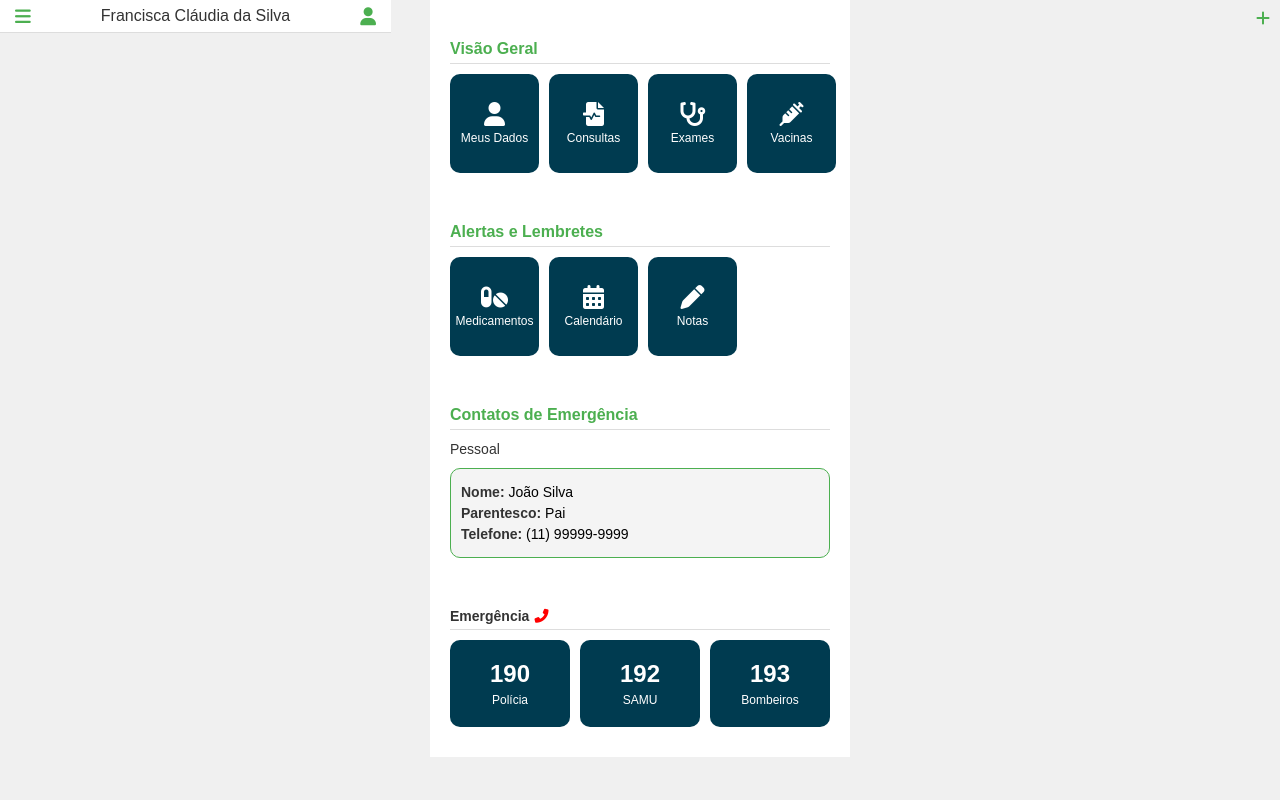
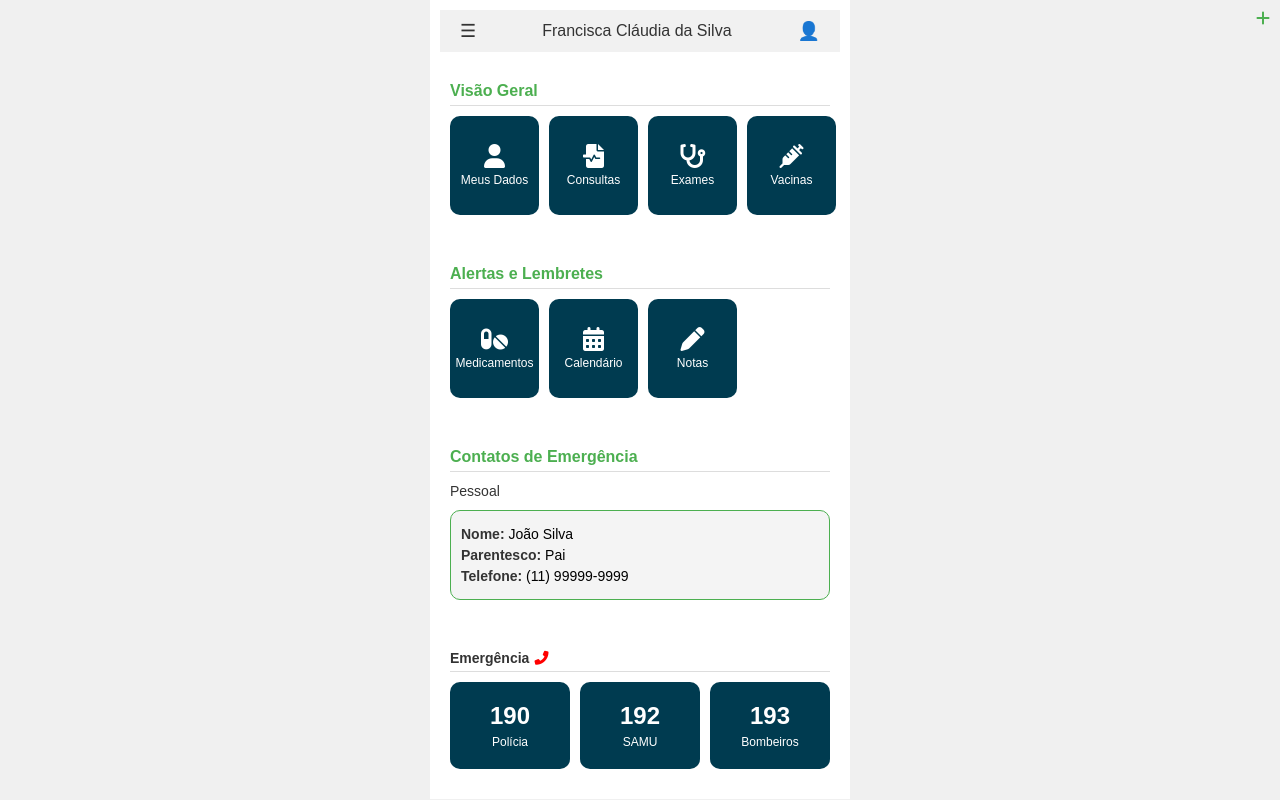
Before and after one commit to jessicakellyjkx/diario_saude, a website: page tela_inicial.html in a window 1280 px wide. Drawn offline with Linux system fonts and the light colour scheme.

Commit message:
novas telas

```diff
--- a/css/style_ConsultasAgendadas.css
+++ b/css/style_ConsultasAgendadas.css
@@ -79,3 +79,25 @@ body {
 .add-button:hover {
   background-color: #00796b;
 }
+
+.app-header {
+  display: flex;
+  justify-content: space-between;
+  align-items: center;
+  padding: 10px 20px;
+  background-color: #f1f1f1;
+
+}
+
+.app-header h1 {
+  font-size: 16px;
+  margin: 0;
+  font-weight: normal;
+  color: #333;
+}
+
+.menu-icon,
+.profile-icon {
+  font-size: 18px;
+  color: #333;
+}
--- a/css/style_ExcluirConsulta.css
+++ b/css/style_ExcluirConsulta.css
@@ -102,3 +102,26 @@ main {
 .button-container button:hover {
     background-color: #d32f2f;
 }
+
+
+.app-header {
+    display: flex;
+    justify-content: space-between;
+    align-items: center;
+    padding: 10px 20px;
+    background-color: #f1f1f1;
+
+}
+
+.app-header h1 {
+font-size: 16px;
+margin: 0;
+font-weight: normal;
+color: #333;
+}
+
+.menu-icon,
+.profile-icon {
+font-size: 18px;
+color: #333;
+}
--- /dev/null
+++ b/css/style_HistoricoConsulta.css
@@ -0,0 +1,64 @@
+/* styles.css */
+body {
+  font-family: Arial, sans-serif;
+  margin: 0;
+  padding: 0;
+  background-color: #f9f9f9;
+}
+
+
+.app-header {
+  display: flex;
+  justify-content: space-between;
+  align-items: center;
+  padding: 10px 20px;
+  background-color: #f1f1f1;
+
+}
+
+.app-header h1 {
+  font-size: 16px;
+  margin: 0;
+  font-weight: normal;
+  color: #333;
+}
+
+.menu-icon,
+.profile-icon {
+  font-size: 18px;
+  color: #333;
+}
+
+main {
+  padding: 20px;
+  text-align: center;
+}
+
+main h1 {
+  font-size: 26px;
+  color: #0a354d;
+  margin-bottom: 20px;
+  border-bottom: 2px solid #0a354d;
+  display: inline-block;
+  padding-bottom: 5px;
+}
+
+.consultas-container {
+  display: flex;
+  flex-direction: column;
+  gap: 10px;
+}
+
+.consulta {
+  display: flex;
+  justify-content: space-between;
+  align-items: center;
+  background-color: #f1f1f1;
+  padding: 28px 15px;
+  border-radius: 5px;
+}
+
+.consulta span {
+  font-size: 18px;
+  color: #333;
+}
--- /dev/null
+++ b/css/style_Medicamentos.css
@@ -0,0 +1,94 @@
+/* styles.css */
+body {
+  font-family: Arial, sans-serif;
+  margin: 0;
+  padding: 0;
+  background-color: #f9f9f9;
+}
+
+
+.app-header {
+  display: flex;
+  justify-content: space-between;
+  align-items: center;
+  padding: 10px 20px;
+  background-color: #f1f1f1;
+  border-bottom: 1px solid #ddd;
+}
+
+.app-header h1 {
+  font-size: 16px;
+  margin: 0;
+  font-weight: normal;
+  color: #333;
+}
+
+.menu-icon,
+.profile-icon {
+  font-size: 18px;
+  color: #333;
+}
+
+main {
+  padding: 20px;
+  text-align: center;
+}
+
+main h2 {
+  font-size: 18px;
+  color: #0a354d;
+  margin-bottom: 20px;
+  border-bottom: 2px solid #0a354d;
+  display: inline-block;
+  padding-bottom: 5px;
+}
+
+.medicamentos-container {
+  display: flex;
+  flex-direction: column;
+  gap: 10px;
+}
+
+.medicamento {
+  background-color: #f9f9f9;
+  border: 1px solid #0a354d;
+  border-radius: 8px;
+  padding: 10px;
+}
+
+.medicamento-header {
+  display: flex;
+  justify-content: space-between;
+  align-items: center;
+  font-weight: bold;
+  font-size: 14px;
+}
+
+.medicamento-info {
+  margin-top: 5px;
+  font-size: 12px;
+  text-align: left;
+}
+
+.edit-icon {
+  font-size: 14px;
+  color: #0a354d;
+  cursor: pointer;
+}
+
+.add-button {
+  margin-top: 20px;
+  background-color: #0a354d;
+  color: #ffffff;
+  border: none;
+  border-radius: 8px;
+  padding: 10px;
+  font-size: 14px;
+  cursor: pointer;
+  width: 100%;
+  text-transform: uppercase;
+}
+
+.add-button:hover {
+  background-color: #086399;
+}
--- a/css/style_MinhasConsultas.css
+++ b/css/style_MinhasConsultas.css
@@ -74,3 +74,26 @@ main h1 {
 .btn:hover {
   background-color: #218838;
 }
+
+
+.app-header {
+  display: flex;
+  justify-content: space-between;
+  align-items: center;
+  padding: 10px 20px;
+  background-color: #f1f1f1;
+
+}
+
+.app-header h1 {
+  font-size: 16px;
+  margin: 0;
+  font-weight: normal;
+  color: #333;
+}
+
+.menu-icon,
+.profile-icon {
+  font-size: 18px;
+  color: #333;
+}
--- a/css/style_TelaInicial.css
+++ b/css/style_TelaInicial.css
@@ -212,3 +212,25 @@ body {
   font-size: 12px;
   margin: 10px 0;
 }
+
+.app-header {
+  display: flex;
+  justify-content: space-between;
+  align-items: center;
+  padding: 10px 20px;
+  background-color: #f1f1f1;
+
+}
+
+.app-header h1 {
+  font-size: 16px;
+  margin: 0;
+  font-weight: normal;
+  color: #333;
+}
+
+.menu-icon,
+.profile-icon {
+  font-size: 18px;
+  color: #333;
+}
--- a/tela_inicial.html
+++ b/tela_inicial.html
@@ -12,11 +12,11 @@
 <body>
     <div class="container">
         <!-- Header -->
-        <div class="header">
-            <i class="fas fa-bars" onclick="toggleSidebar()"></i> <!-- Ícone de menu à esquerda -->
-            <h2>Francisca Cláudia da Silva</h2> <!-- Texto centralizado -->
-            <i class="fas fa-user"></i> <!-- Ícone de usuário à direita -->
-        </div>
+        <header class="app-header">
+            <div class="menu-icon">☰</div>
+            <h1>Francisca Cláudia da Silva</h1>
+            <div class="profile-icon">👤</div>
+        </header>
 
         <!-- Menu Lateral -->
         <div class="sidebar" id="sidebar">
```
Also changed, not shown: consultas_agendadas.html (+3 -3 lines), excluir_consulta.html (+3 -2 lines), historico_consulta.html (added, +53 -0 lines), medicamentos.html (added, +54 -0 lines), minhas_consultas.html (+3 -5 lines).
